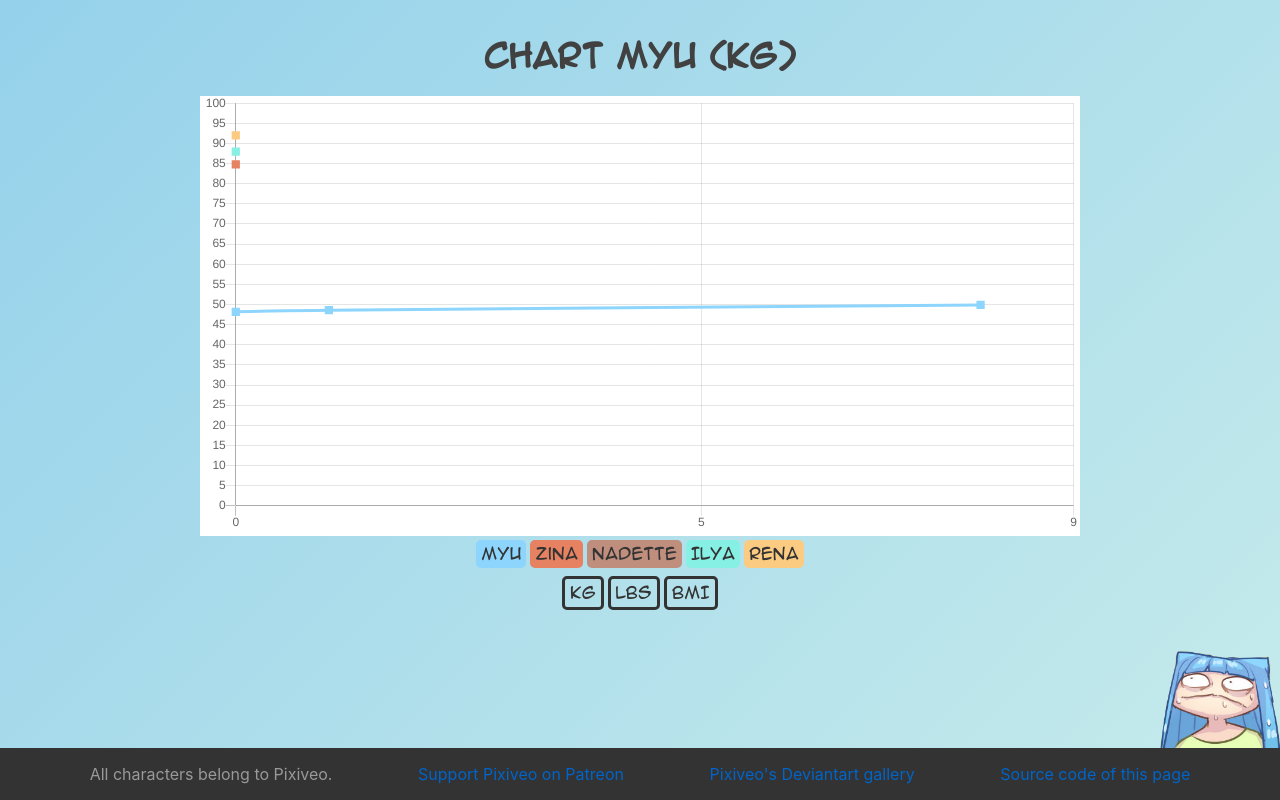
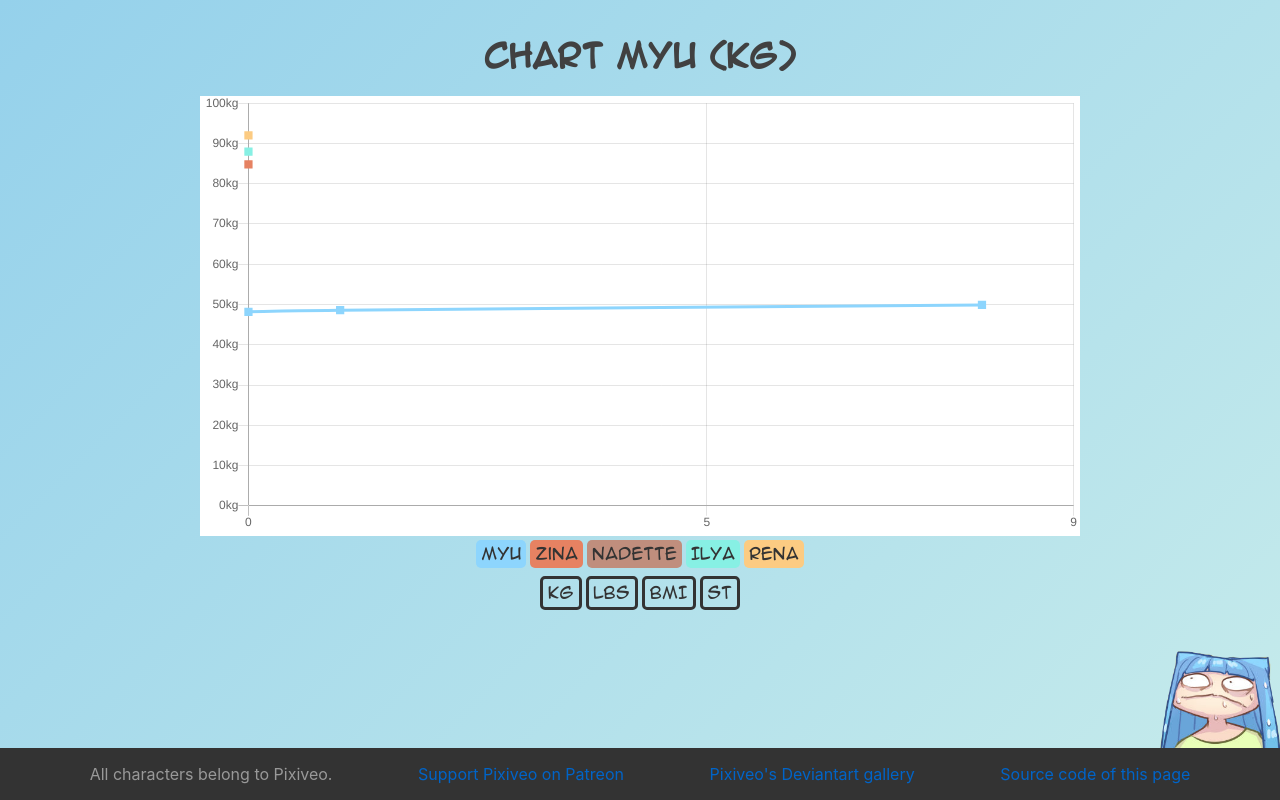
Before and after one commit to Phatelot/EBCDriveChart, a Svelte app: page / in a window 1280 px wide. Built offline with nearby package versions, Linux system fonts and the light colour scheme.

Commit message:
better y axis labels & support displaying weights in stones

```diff
--- a/src/App.svelte
+++ b/src/App.svelte
@@ -2,9 +2,9 @@
   import Base from "./Base.svelte";
   import { characters } from "./data";
 
-  import { BMI, BMIToCategory, toLbs } from "./weight";
+  import { BMI, BMIToCategory, toLbs, toStonesLabel } from "./weight";
 
-  const possibleValuesToPlot = ["kg", "lbs", "BMI"];
+  const possibleValuesToPlot = ["kg", "lbs", "BMI", "st"];
   $: valueToPlot = possibleValuesToPlot[0];
 
   const characterNames = Object.entries(characters).map(([name]) => name);
@@ -89,6 +89,11 @@
         BMI(height, weight)
       ),
     },
+    st: {
+      datasets: toDataset(dataFromSelectedCharacters, ({ weight }) =>
+        toLbs(weight)
+      ),
+    },
   };
 
   $: dataLine = allDataLines[valueToPlot];
@@ -122,9 +127,27 @@
               kg: 100,
               lbs: toLbs(100),
               BMI: 50,
+              st: toLbs(100),
             }[valueToPlot],
             min: 0,
-            stepSize: 5,
+            stepSize: {
+              kg: 10,
+              lbs: 20,
+              BMI: 5,
+              st: 14,
+            }[valueToPlot],
+            callback: (label) => {
+              switch (valueToPlot) {
+                case "kg":
+                  return `${label}kg`;
+                case "lbs":
+                  return `${label}lbs`;
+                case "st":
+                  return toStonesLabel(label);
+                default:
+                  return label;
+              }
+            },
           },
         },
       ],
@@ -196,6 +219,24 @@
             lastSelected.day - previousWeighingsFromLastSelected[0]
           } day(s).`;
         }
+      }
+      return text;
+    }
+    if (valueToPlot === "st") {
+      let text = `On day ${lastSelected.day}, ${
+        lastSelected.character.name
+      } weighs ${toStonesLabel(toLbs(lastSelected.weighing.weight))}.`;
+      if (!!previousWeighingsFromLastSelected) {
+        const weightDifference =
+          Math.round(
+            toLbs(
+              lastSelected.weighing.weight -
+                previousWeighingsFromLastSelected[1].weight
+            ) * 10
+          ) / 10;
+        text += ` She gained ${toStonesLabel(weightDifference)} in the last ${
+          lastSelected.day - previousWeighingsFromLastSelected[0]
+        } day(s).`;
       }
       return text;
     }
--- a/src/weight.js
+++ b/src/weight.js
@@ -21,3 +21,18 @@ export function BMIToCategory(bmi) {
 export function toLbs(weight) {
   return Math.round(weight / 0.453);
 }
+
+const POUNDS_IN_A_STONE = 14;
+
+export function toStonesLabel(weightInLbs) {
+  if (weightInLbs < POUNDS_IN_A_STONE) {
+    return `${weightInLbs}lbs`;
+  }
+  const stones = Math.floor(weightInLbs / POUNDS_IN_A_STONE);
+  const lbs = weightInLbs % POUNDS_IN_A_STONE;
+  let label = `${stones}st`;
+  if (lbs) {
+    label += ` ${lbs}lbs`;
+  }
+  return label;
+}
```
